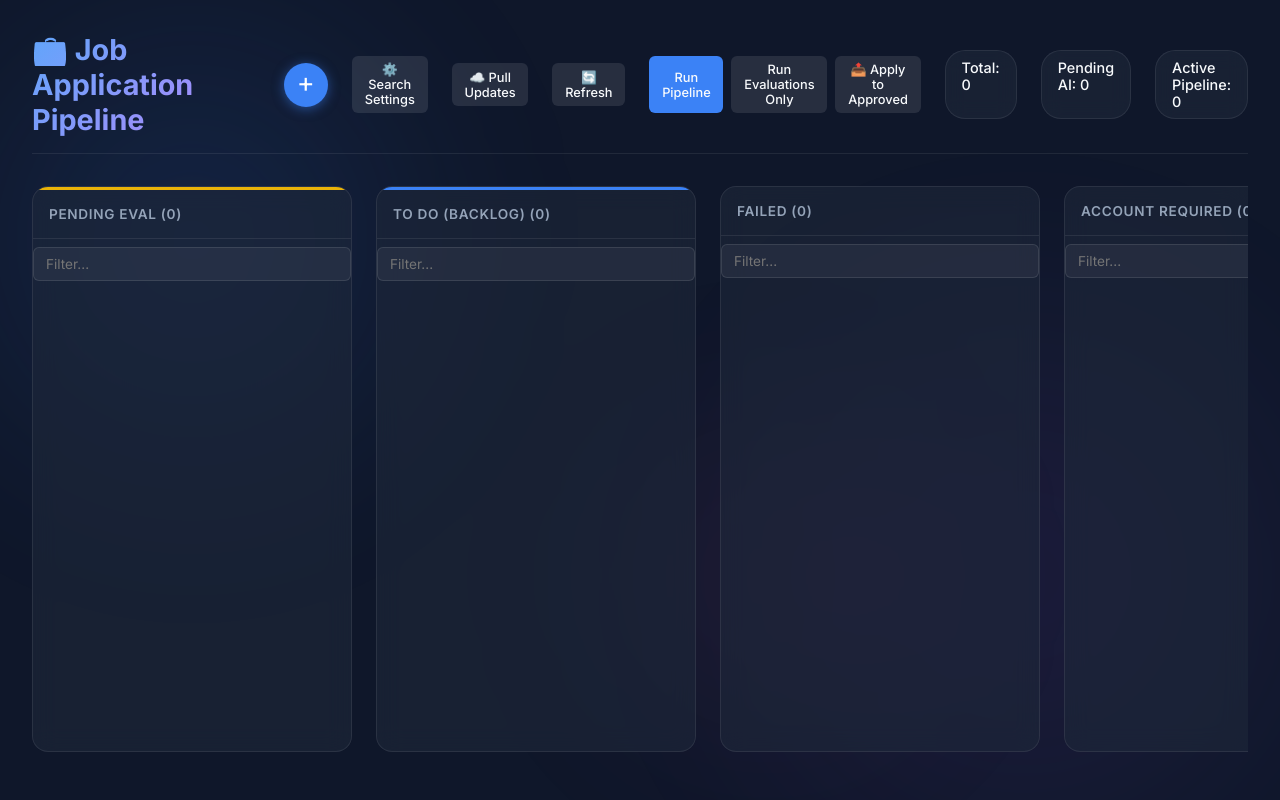
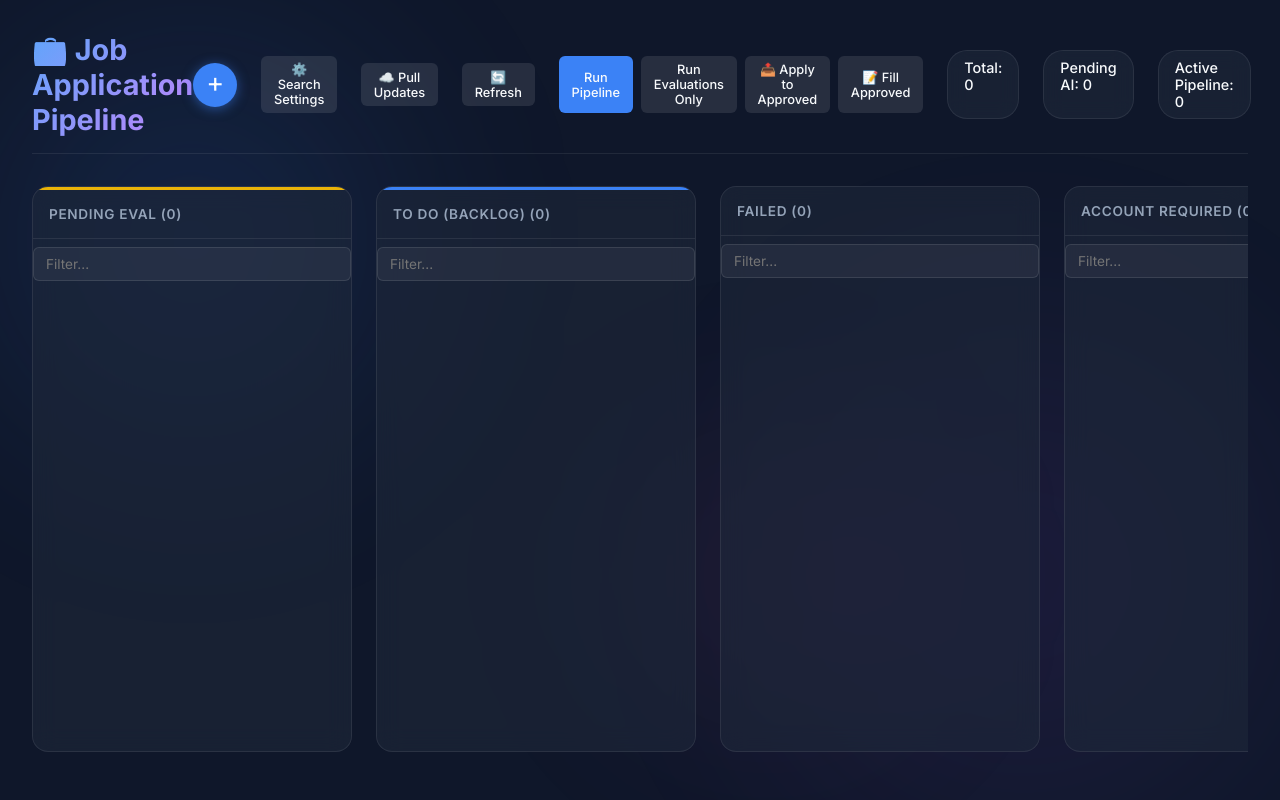
Before and after one commit to iklodi/jobscraper, a Flask app: page / in a window 1280 px wide. Run offline with Flask 3, Linux system fonts and the light colour scheme; data that the repository does not hold is empty.

Commit message:
Add Fill Now beside Apply Now
Same run, stopping at the submit button: the applier walks the employer's
form, fills it from the profile and leaves it for a human to send. This is
what the button did before it started submitting, and it is still what you
want for an employer worth reading the form for first.

triggerApply takes a submit flag and triggerFill is the no-send wrapper;
the endpoint already defaulted submit to true, so only the payload changed.
The confirm dialog now describes whichever of the two was pressed rather
than one fixed sentence.

Both appear in every stage that offers Apply Now - To Do, Approved, Ready
to Submit, Failed, Account Required - and as a pair in the header for the
batch run. Neither is offered on Applied or Interviewing, where a click
would mean a second application to the same employer.

Verified in the browser that the four payloads are the intended ones:
{job_ids:[id], submit:false/true} and {limit:5, submit:false/true}.

Co-Authored-By: Claude Opus 5 (1M context) <noreply@anthropic.com>
Claude-Session: https://claude.ai/code/session_01J9BnA7UjMD7jkidT6pGUXD

```diff
--- a/static/app.js
+++ b/static/app.js
@@ -272,11 +272,13 @@ function openJobDetails(jobId) {
             contextButtonsHtml = `
                 <button class="btn btn-primary" style="background-color: #22c55e; border-color: #22c55e;" onclick="changeJobStatus('${job.job_id}', 'approved')">✓ Approve</button>
                 <button class="btn btn-primary" onclick="triggerApply('${job.job_id}')">📤 Apply Now</button>
+                <button class="btn" onclick="triggerFill('${job.job_id}')">📝 Fill Now</button>
                 <button class="btn btn-primary" style="background-color: #ef4444; border-color: #ef4444;" onclick="changeJobStatus('${job.job_id}', 'rejected')">✗ Reject</button>
             `;
         } else if (job.status === 'approved') {
             contextButtonsHtml = `
                 <button class="btn btn-primary" onclick="triggerApply('${job.job_id}')">📤 Apply Now</button>
+                <button class="btn" onclick="triggerFill('${job.job_id}')">📝 Fill Now</button>
                 <button class="btn btn-primary" onclick="showApplyOptions('${job.job_id}')">Mark as Applied</button>
                 <button class="btn" style="background-color: #ef4444; border-color: #ef4444; color: white;" onclick="showFailedOptions('${job.job_id}')">Mark as Failed</button>
                 <button class="btn" onclick="changeJobStatus('${job.job_id}', 'account_required')">Mark as Account Required</button>
@@ -285,17 +287,20 @@ function openJobDetails(jobId) {
             contextButtonsHtml = `
                 <button class="btn btn-primary" onclick="showApplyOptions('${job.job_id}')">✓ Submitted - Mark as Applied</button>
                 <button class="btn btn-primary" onclick="triggerApply('${job.job_id}')">📤 Apply Now (retry)</button>
+                <button class="btn" onclick="triggerFill('${job.job_id}')">📝 Fill Now (retry)</button>
                 <button class="btn" style="background-color: #ef4444; border-color: #ef4444; color: white;" onclick="showFailedOptions('${job.job_id}')">Mark as Failed</button>
             `;
         } else if (job.status === 'failed') {
             contextButtonsHtml = `
                 <button class="btn btn-primary" onclick="triggerApply('${job.job_id}')">📤 Apply Now</button>
+                <button class="btn" onclick="triggerFill('${job.job_id}')">📝 Fill Now</button>
                 <button class="btn btn-primary" style="background-color: #22c55e; border-color: #22c55e;" onclick="changeJobStatus('${job.job_id}', 'approved')">Return to Approved</button>
                 <button class="btn" onclick="changeJobStatus('${job.job_id}', 'account_required')">Move to Account Required</button>
             `;
         } else if (job.status === 'account_required') {
             contextButtonsHtml = `
                 <button class="btn btn-primary" onclick="triggerApply('${job.job_id}')">📤 Apply Now</button>
+                <button class="btn" onclick="triggerFill('${job.job_id}')">📝 Fill Now</button>
                 <button class="btn btn-primary" onclick="showApplyOptions('${job.job_id}')">Mark as Applied</button>
                 <button class="btn btn-primary" style="background-color: #22c55e; border-color: #22c55e;" onclick="changeJobStatus('${job.job_id}', 'approved')">Return to Approved</button>
                 <button class="btn" style="background-color: #ef4444; border-color: #ef4444; color: white;" onclick="changeJobStatus('${job.job_id}', 'rejected')">✗ Reject</button>
@@ -631,14 +636,23 @@ window.triggerScrape = async function(mode = 'full') {
     }
 }
 
-window.triggerApply = async function(jobId = null) {
-    const scope = jobId
-        ? "Apply for this job now?"
-        : "Apply for the top approved jobs now?";
-    if (!confirm(scope + "\n\nA browser will open the employer's form, fill it from your profile "
-        + "and SUBMIT it.\n\nIt will not submit if any required field is empty, any question went "
-        + "unanswered, or a field refused input - those land in 'Ready to Submit' for you instead. "
-        + "Every step is screenshotted.")) return;
+// Fill without sending: same run, the applier just stops at the submit
+// button. Everything lands in Ready to Submit for a human to send.
+window.triggerFill = function(jobId = null) {
+    return triggerApply(jobId, false);
+}
+
+window.triggerApply = async function(jobId = null, submit = true) {
+    const what = jobId ? "this job" : "the top approved jobs";
+    const scope = submit ? `Apply for ${what} now?` : `Fill in the form for ${what}, without sending?`;
+    const detail = submit
+        ? "A browser will open the employer's form, fill it from your profile and SUBMIT it."
+            + "\n\nIt will not submit if any required field is empty, any question went "
+            + "unanswered, or a field refused input - those land in 'Ready to Submit' for you instead."
+        : "A browser will open the employer's form and fill it from your profile, then stop at the "
+            + "submit button.\n\nNothing is sent. The job lands in 'Ready to Submit' so you can "
+            + "check it and submit yourself.";
+    if (!confirm(scope + "\n\n" + detail + "\n\nEvery step is screenshotted.")) return;
 
     const btnApply = document.getElementById('run-apply-btn');
     const hoverBox = document.getElementById('pipeline-status-hover');
@@ -646,7 +660,7 @@ window.triggerApply = async function(jobId = null) {
     if (hoverBox) hoverBox.classList.add('active');
 
     try {
-        const body = jobId ? { job_ids: [jobId] } : { limit: 5 };
+        const body = jobId ? { job_ids: [jobId], submit } : { limit: 5, submit };
         const res = await fetch('/api/apply', {
             method: 'POST',
             headers: { 'Content-Type': 'application/json' },
--- a/templates/index.html
+++ b/templates/index.html
@@ -44,6 +44,7 @@
                     <button id="run-scraper-btn" class="btn btn-primary" onclick="triggerScrape('full')">Run Pipeline</button>
                     <button id="run-eval-btn" class="btn" onclick="triggerScrape('eval_only')">Run Evaluations Only</button>
                     <button id="run-apply-btn" class="btn" onclick="triggerApply()">📤 Apply to Approved</button>
+                    <button id="run-fill-btn" class="btn" onclick="triggerFill()">📝 Fill Approved</button>
                     <button id="stop-pipeline-btn" class="btn" style="display: none; background-color: #ef4444; border-color: #ef4444;" onclick="stopScrape()">Stop</button>
                     <div id="pipeline-status-hover" class="pipeline-status-box">
                         <div style="font-weight: bold; margin-bottom: 5px; font-size: 0.9rem;" id="pipeline-status-stage">Initializing...</div>
```
